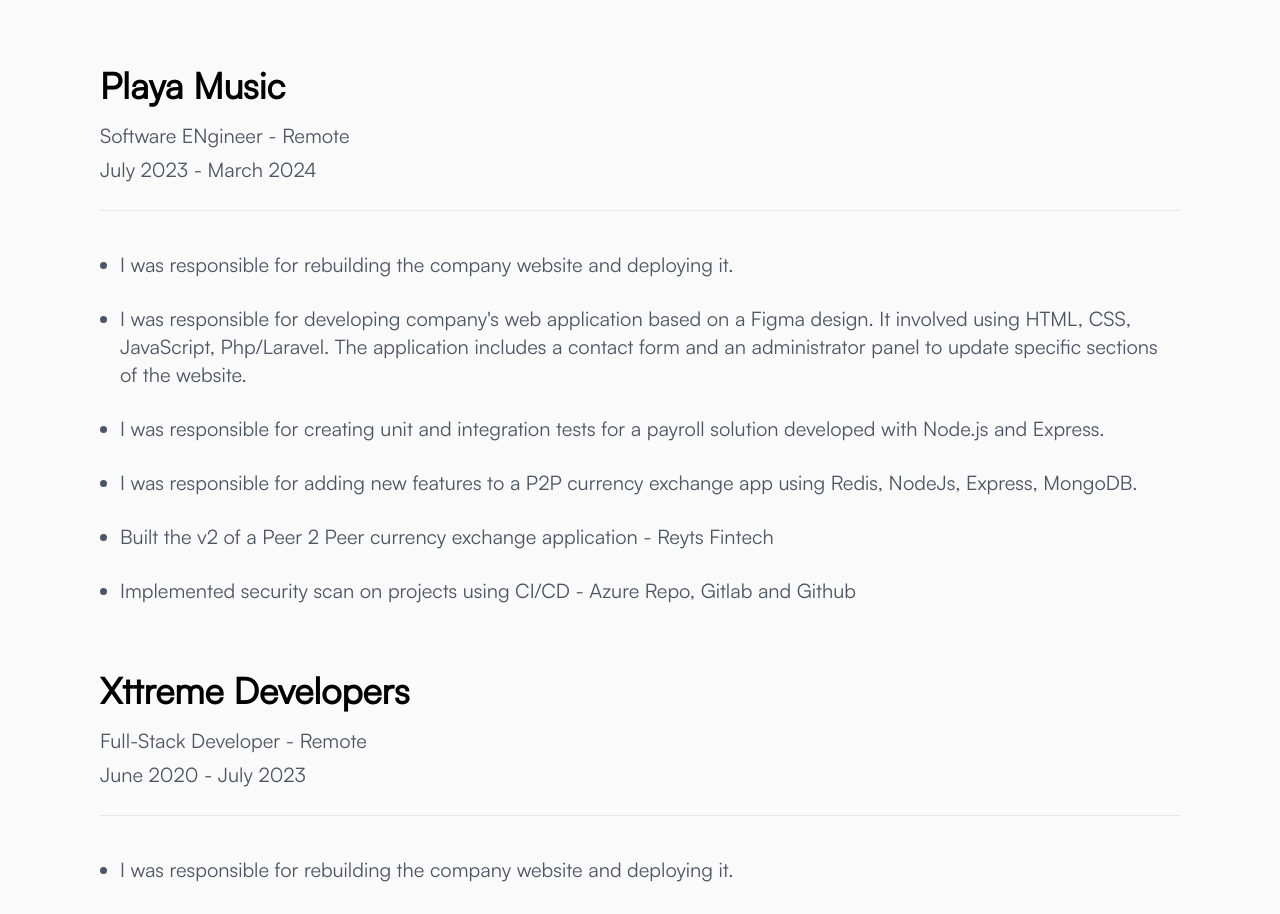
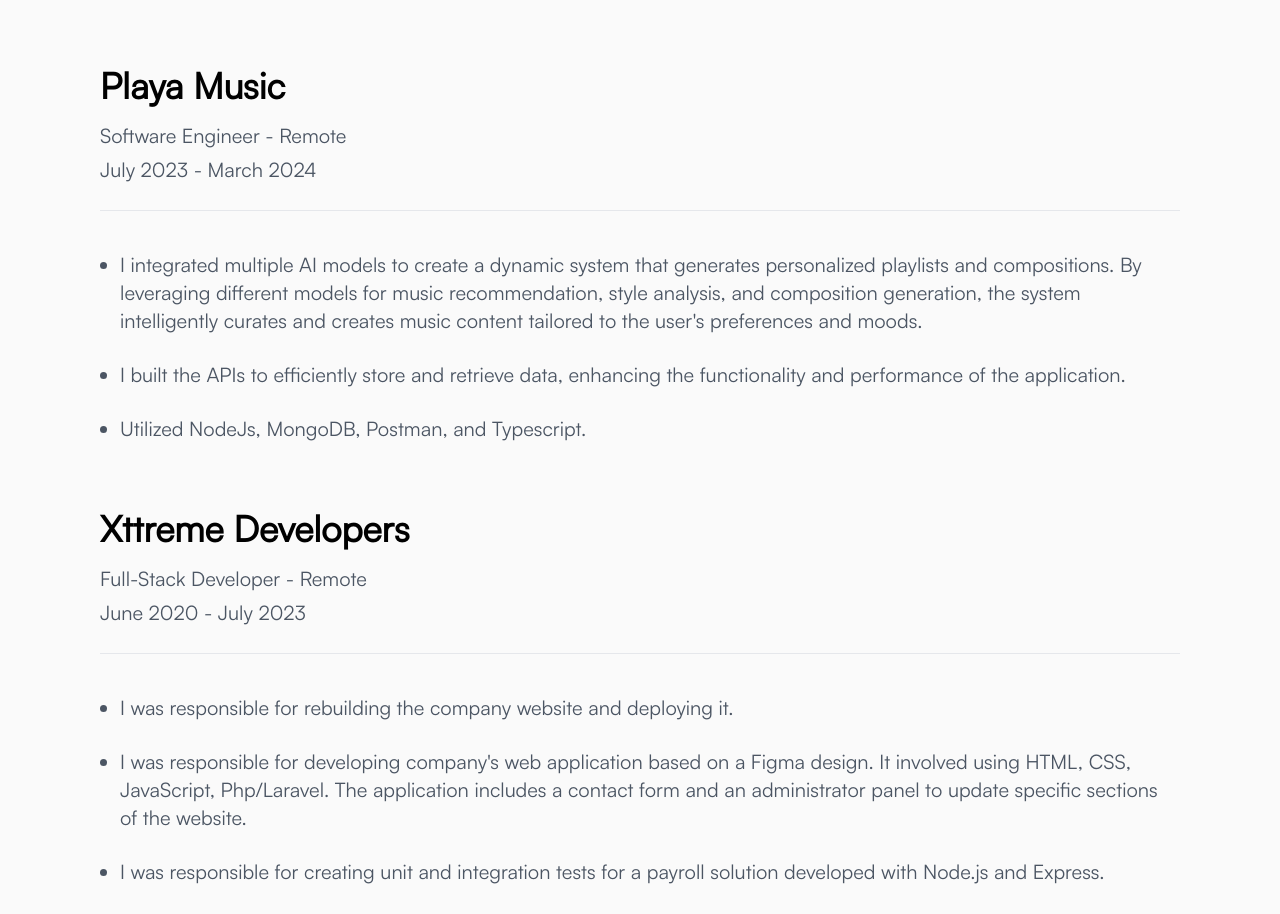
Before and after one commit to philtechphilips/my-portfolio, a Next.js app: page / in a window 1280 px wide. Shown: the part 3004-3918 px from the top of the page. Built offline with nearby package versions, Linux system fonts and the light colour scheme.

Commit message:
fix: playa updated

```diff
--- a/components/Home/JobExperience.tsx
+++ b/components/Home/JobExperience.tsx
@@ -105,7 +105,7 @@
         <div className="border-b py-5 mt-10">
           <h2 className="mb-4 text-4xl font-bold">Playa Music</h2>
           <p className="text-xl text-gray-600 pb-[6px]">
-            Software ENgineer - Remote
+            Software Engineer - Remote
           </p>
           <p className="text-xl text-gray-600 pb-[6px]">
             July 2023 - March 2024
@@ -115,30 +115,19 @@
         <div className="mt-10 px-5">
           <ul className="list-disc flex flex-col gap-5">
             <li className="text-xl text-gray-600 pb-[6px]">
-              I was responsible for rebuilding the company website and deploying
-              it.
+              I integrated multiple AI models to create a dynamic system that
+              generates personalized playlists and compositions. By leveraging
+              different models for music recommendation, style analysis, and
+              composition generation, the system intelligently curates and
+              creates music content tailored to the user's preferences and
+              moods.
             </li>
             <li className="text-xl text-gray-600 pb-[6px]">
-              I was responsible for developing company's web application based
-              on a Figma design. It involved using HTML, CSS, JavaScript,
-              Php/Laravel. The application includes a contact form and an
-              administrator panel to update specific sections of the website.
+              I built the APIs to efficiently store and retrieve data, enhancing
+              the functionality and performance of the application.
             </li>
             <li className="text-xl text-gray-600 pb-[6px]">
-              I was responsible for creating unit and integration tests for a
-              payroll solution developed with Node.js and Express.
-            </li>
-            <li className="text-xl text-gray-600 pb-[6px]">
-              I was responsible for adding new features to a P2P currency
-              exchange app using Redis, NodeJs, Express, MongoDB.
-            </li>
-            <li className="text-xl text-gray-600 pb-[6px]">
-              Built the v2 of a Peer 2 Peer currency exchange application -
-              Reyts Fintech
-            </li>
-            <li className="text-xl text-gray-600 pb-[6px]">
-              Implemented security scan on projects using CI/CD - Azure Repo,
-              Gitlab and Github
+              Utilized NodeJs, MongoDB, Postman, and Typescript.
             </li>
           </ul>
         </div>
```
